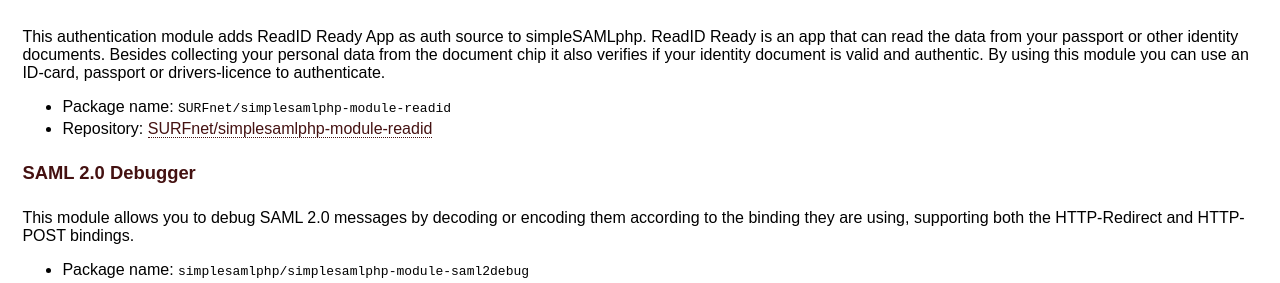
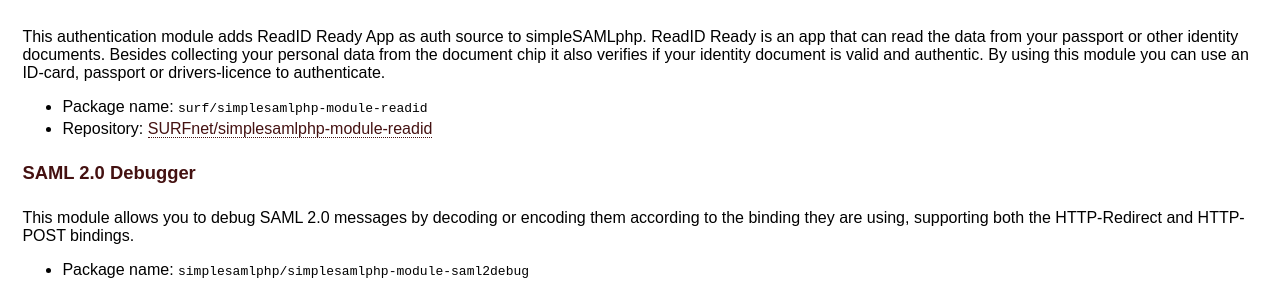
Before and after one commit to simplesamlphp/simplesamlphp.github.io, a Jekyll site: the page built from modules/index.md, in a window 1280 px wide and 900 px high, scrolled down 4162 px. Shown: the part 159-442 px from the top of the window. Built offline with Jekyll 4.4.1, drawn with Linux system fonts in a browser that asks for light colours.

Commit message:
Update index.md
Fix readid package name

```diff
--- a/modules/index.md
+++ b/modules/index.md
@@ -235,7 +235,7 @@
 
 This authentication module adds ReadID Ready App as auth source to simpleSAMLphp. ReadID Ready is an app that can read the data from your passport or other identity documents. Besides collecting your personal data from the document chip it also verifies if your identity document is valid and authentic. By using this module you can use an ID-card, passport or drivers-licence to authenticate.
 
-* Package name: `SURFnet/simplesamlphp-module-readid`
+* Package name: `surf/simplesamlphp-module-readid`
 * Repository: [SURFnet/simplesamlphp-module-readid](https://github.com/SURFnet/simplesamlphp-module-readid)
 
 #### <a name="samldebug" href="#samldebug">SAML 2.0 Debugger</a>
```
